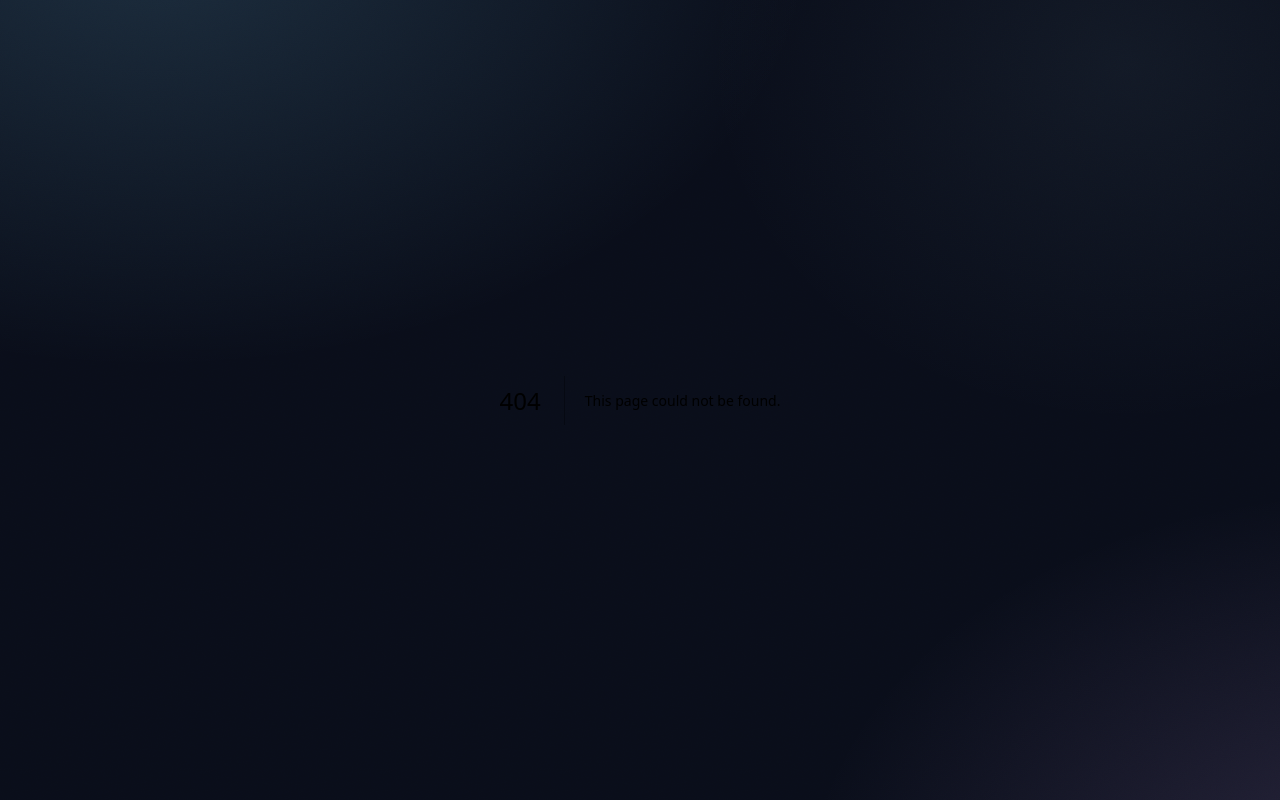
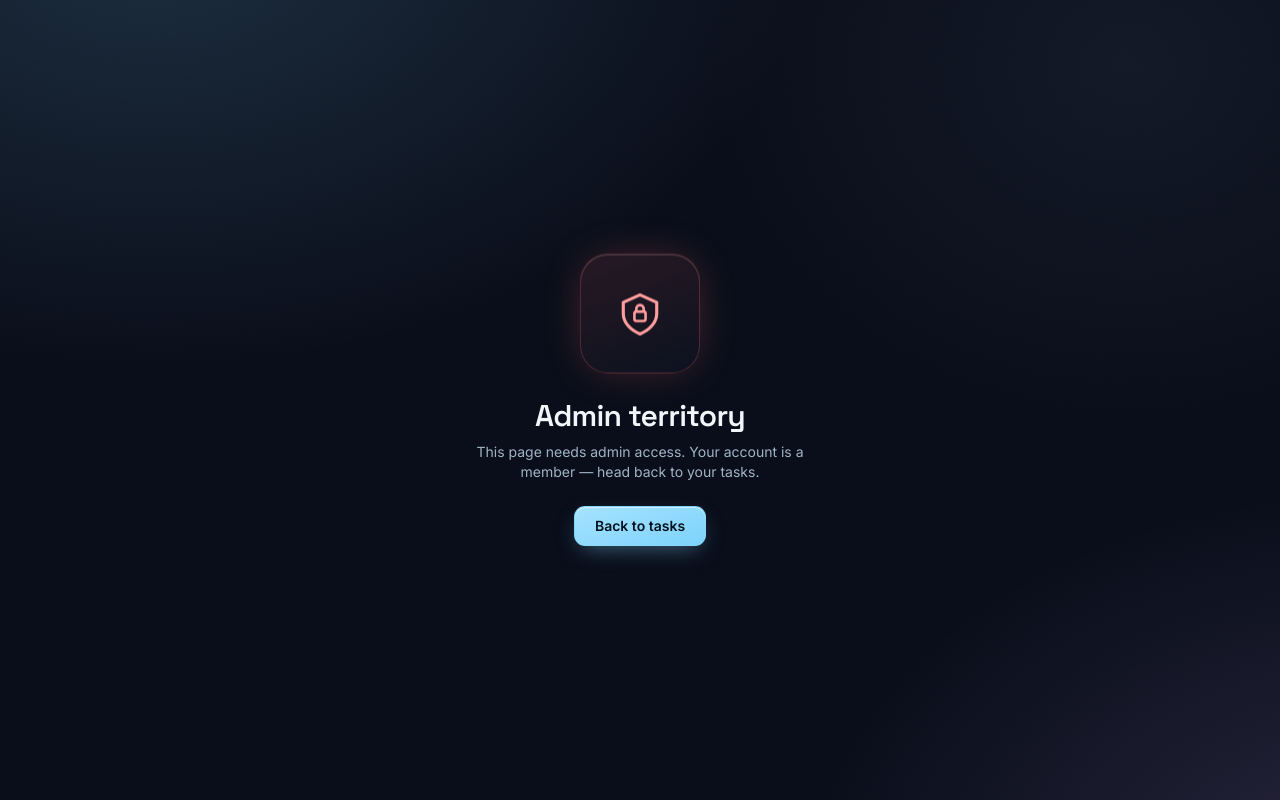
Before and after one commit to Kelpy2004/taskflow-PrimeTrade, a Next.js app: page /unauthorized in a window 1280 px wide. Before the commit this address had no page. Built offline with nearby package versions, Linux system fonts and the light colour scheme.

Commit message:
feat(app): unauthorized and 404 screens

```diff
--- /dev/null
+++ b/app/not-found.tsx
@@ -0,0 +1,41 @@
+import Link from 'next/link';
+import Button from '@/components/ui/Button';
+
+/** 404 — gradient glass digits (design asset), one action home. */
+export default function NotFound() {
+  return (
+    <div className="flex min-h-screen flex-col items-center justify-center gap-6 p-6 text-center">
+      <div
+        aria-hidden
+        className="rounded-[28px] px-10 py-6"
+        style={{
+          background: 'linear-gradient(160deg, rgba(26,36,56,0.55), rgba(15,21,36,0.45))',
+          border: '1px solid rgba(125,211,252,0.16)',
+          boxShadow: '0 0 44px -8px rgba(125,211,252,0.25), inset 0 1px 0 rgba(255,255,255,0.15)',
+          animation: 'tf-float-soft 6s ease-in-out infinite',
+        }}
+      >
+        <span
+          className="font-display text-[64px] font-bold tracking-tight"
+          style={{
+            background: 'linear-gradient(120deg, #7dd3fc, #c8a0f0)',
+            WebkitBackgroundClip: 'text',
+            backgroundClip: 'text',
+            WebkitTextFillColor: 'transparent',
+          }}
+        >
+          404
+        </span>
+      </div>
+      <div>
+        <h1 className="font-display text-3xl font-semibold tracking-tight text-[#f2f6fb]">Lost in space</h1>
+        <p className="mt-2 max-w-sm text-sm text-on-surface-variant">
+          This page doesn&apos;t exist — maybe the task was completed and shipped without it.
+        </p>
+      </div>
+      <Link href="/">
+        <Button variant="primary">Take me home</Button>
+      </Link>
+    </div>
+  );
+}
--- /dev/null
+++ b/app/unauthorized/page.tsx
@@ -0,0 +1,37 @@
+'use client';
+
+import Link from 'next/link';
+import Button from '@/components/ui/Button';
+
+/** Unauthorized — glass shield object, Grotesk headline, one action (skill.md error skeleton). */
+export default function UnauthorizedPage() {
+  return (
+    <div className="flex min-h-screen flex-col items-center justify-center gap-6 p-6 text-center">
+      <div
+        aria-hidden
+        className="flex h-[120px] w-[120px] items-center justify-center rounded-[28px]"
+        style={{
+          background: 'linear-gradient(160deg, rgba(255,107,107,0.12), rgba(15,21,36,0.6))',
+          border: '1px solid rgba(255,107,107,0.24)',
+          boxShadow: '0 0 44px -8px rgba(255,107,107,0.3), inset 0 1px 0 rgba(255,255,255,0.15)',
+          animation: 'tf-float-soft 6s ease-in-out infinite',
+        }}
+      >
+        <svg width="52" height="52" viewBox="0 0 28 28">
+          <path d="M14 4 L23 8 V14 C23 19 19 23 14 25 C9 23 5 19 5 14 V8 Z" fill="none" stroke="#ff9c9c" strokeWidth="1.7" strokeLinejoin="round" />
+          <rect x="11" y="13" width="6" height="5" rx="1" fill="none" stroke="#ff9c9c" strokeWidth="1.4" />
+          <path d="M12 13 v-1.5 a2 2 0 0 1 4 0 V13" fill="none" stroke="#ff9c9c" strokeWidth="1.4" />
+        </svg>
+      </div>
+      <div>
+        <h1 className="font-display text-3xl font-semibold tracking-tight text-[#f2f6fb]">Admin territory</h1>
+        <p className="mt-2 max-w-sm text-sm text-on-surface-variant">
+          This page needs admin access. Your account is a member — head back to your tasks.
+        </p>
+      </div>
+      <Link href="/tasks">
+        <Button variant="primary">Back to tasks</Button>
+      </Link>
+    </div>
+  );
+}
```
